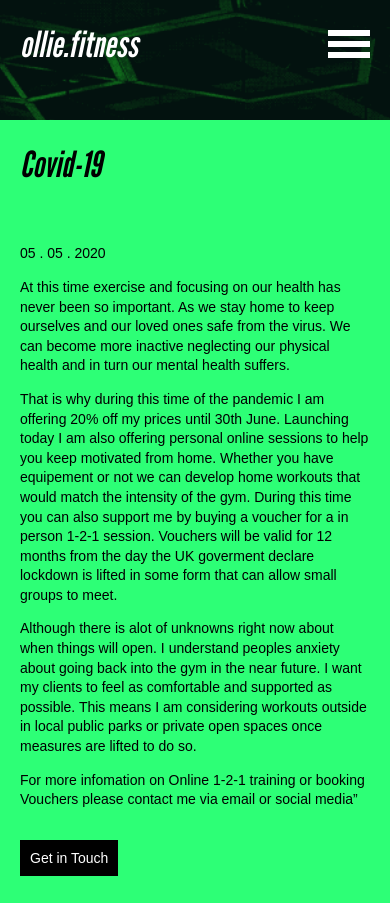
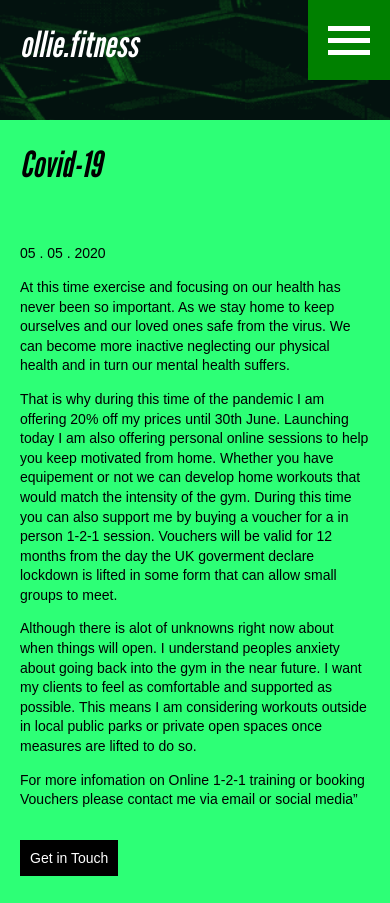
Before and after one commit to tom-wells/olliefitness, a Jekyll site: the page built from index.md, in a window 390 px wide. Built offline with Jekyll 4.4.1, drawn with Linux system fonts in a browser that asks for light colours.

Commit message:
added mobile button animation

```diff
--- a/_includes/header.html
+++ b/_includes/header.html
@@ -1,11 +1,8 @@
 <header id="header">
     <a href="/"><h1>{{ site.title }}</h1></a>
 
-
-    <div class="menu-button">
-        <div></div>
-        <div></div>
-        <div></div>
+    <div class="button-container">
+        <div class="menu-button"></div>
     </div>
 
     <nav>
--- a/assets/app.scss
+++ b/assets/app.scss
@@ -428,26 +428,67 @@
             h1 {
                 padding:$line-global;
             }
+            .button-container{
+                height:40px;
+                display:flex;
+                align-items: center;
+                justify-content: center;
+                cursor:pointer;
+                background:green;
+                padding:$line-global;
+
+                }
+
+
 
             .menu-button {
                 display:block;
-                position: absolute;
-                top:5px;;
-                right:0;
-                padding:$line-global;
-                cursor:pointer;
+                position: relative;
+                width:42px;
+                height:5px;
+                background:$white;
 
-                div {
-                    background-color:$white;
+                transition:all .4s;
+
+                &::after,
+                &::before  {
+                    content: "";
+                    position: absolute;
                     width:42px;
-                    height:6px;
-                    margin-top:5px;
+                    height:5px;
+                    background:$white;
+                    transition:all .4s;
+
+                }
+                &::after {
+                    top:12px;
+
+                }
+
+                &::before {
+                    bottom:12px;
                 }
             }
+            .button-container.active {
+                .menu-button {
+                    background:transparent;
+
+                    &::after {
+                        transform:rotate(45deg) translate(-10px, -8px);
+                        background: $white;
+                    }
+                     &::before {
+                        transform:rotate(-45deg) translate(-10px, 7px);
+                        background: $white;
+                }
+
+            }
+        }
             nav {
                 display:none;
             }
         }
+
 
         .mobile-nav {
             display:block;
--- a/assets/scripts/mobile.js
+++ b/assets/scripts/mobile.js
@@ -1,6 +1,11 @@
-const menuButton = document.querySelector(".menu-button")
 const navMenu = document.querySelector(".mobile-nav")
+const buttonContainer = document.querySelector(".button-container")
 
-menuButton.addEventListener("click", function() {
-    navMenu.classList.toggle("open")
+buttonContainer.addEventListener("click", function() {
+    buttonContainer.classList.toggle("active");
+    if (buttonContainer.classList.contains("active")) {
+        navMenu.classList.add("open")
+    } else {
+        navMenu.classList.remove("open")
+    }
 });
```
